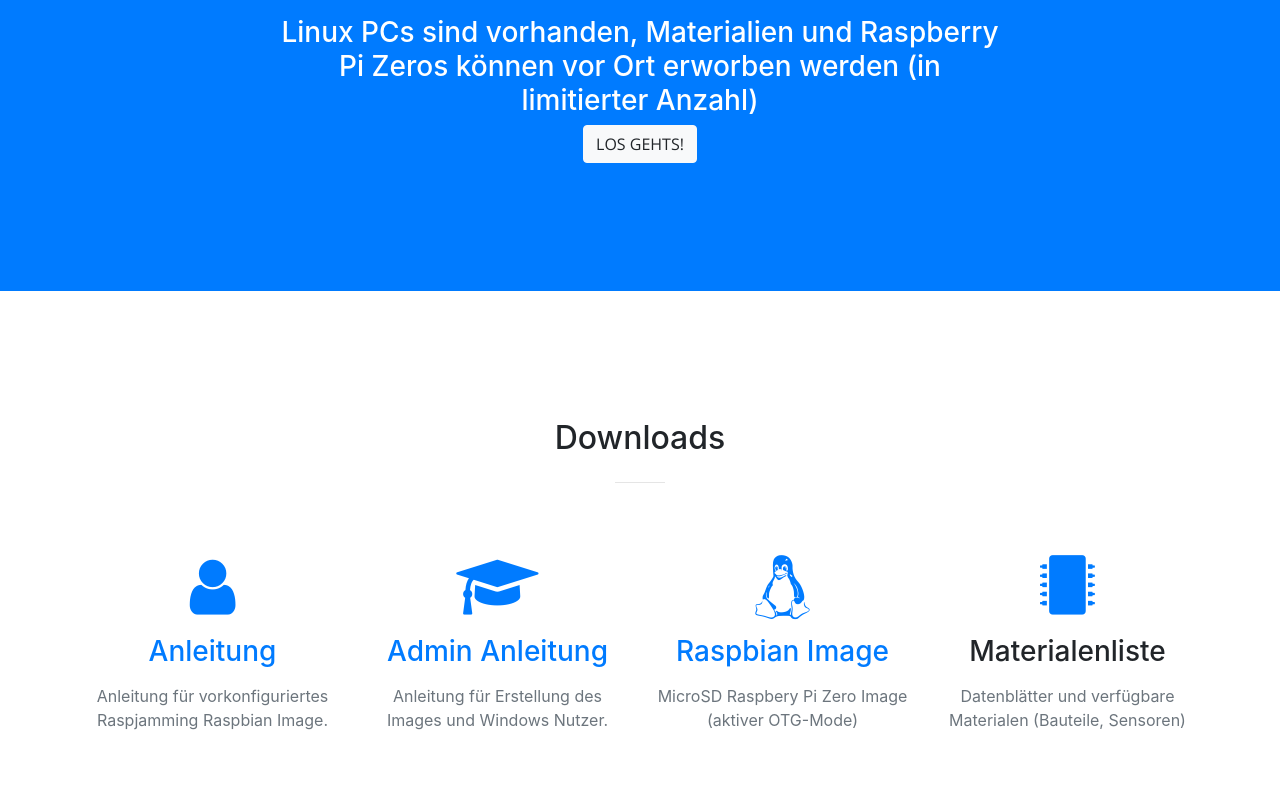
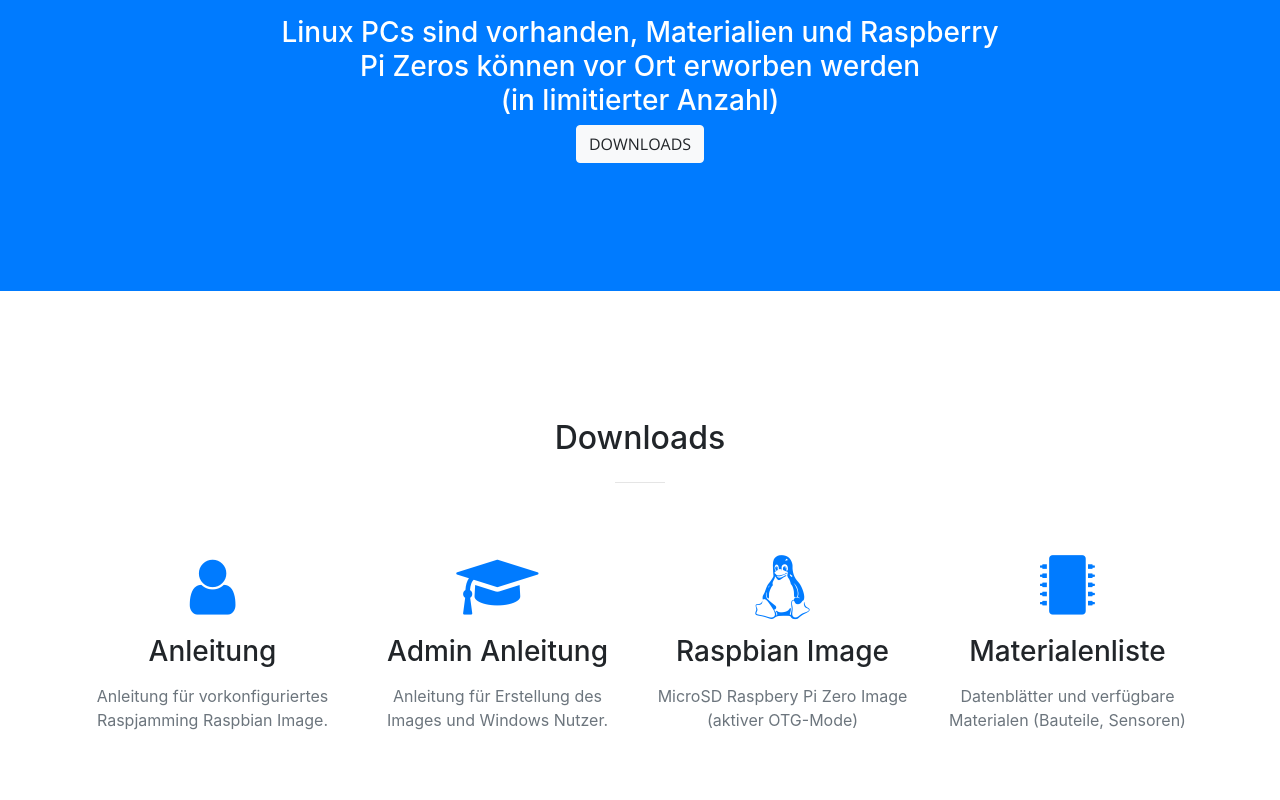
Before and after one commit to GrazerComputerClub/Raspjamming-Doc, a website with bundled scripts: page index.html in a window 1280 px wide. Shown: the part 1240-2040 px from the top of the page. Built offline with nearby package versions, Linux system fonts and the light colour scheme.

Commit message:
Termin korrigiert, Downloads deaktiviert

```diff
--- a/index.html
+++ b/index.html
@@ -60,7 +60,7 @@
           <div class="col-lg-10 mx-auto">
             <h1>
               <strong>Raspjamming @ GLT</strong><BR>
-              28. April 14:30 - 17:30 <BR>
+              27. April 14:30 - 17:30 <BR>
               FH Joanneum Graz
             </h1>
             <hr>
@@ -82,10 +82,10 @@
             <p class="text-faded mb-4"><strong>Beim Raspjamming treffen sich Leute um an einem Raspberry Pi Projekt ihrer Wahl zu arbeiten. Die Teilnehmer können frei entscheiden was sie machen wollen, ob Blinklicht, Ampelsteuerung, Display, Sensoren oder Überwachungskamera. Leute treffen zusammen und können sich austauschen und gemeinsam programmieren und basteln. Für Anfänger und Interessierte werden gedruckte Anleitungen zur Verfügung gestellt, um ein einfaches elektronisches Projekt umsetzen zu können. Für die Programmerstellung kann Shell-Script, Python, C# oder C verwendet werden. Erfahrene Programmierer  werden vor Ort sein und mit Rat und Tat helfen.</strong></p>
 
             <hr class="light my-4">
-            <h3 class="section-heading text-white">Linux PCs sind vorhanden, Materialien und Raspberry Pi Zeros können vor Ort erworben werden (in limitierter Anzahl)</h3>
+            <h3 class="section-heading text-white">Linux PCs sind vorhanden, Materialien und Raspberry Pi Zeros können vor Ort erworben werden<BR>(in limitierter Anzahl)</h3>
 
 
-            <a class="btn btn-light btn-xl js-scroll-trigger" href="#services">Los gehts!</a>
+            <a class="btn btn-light btn-xl js-scroll-trigger" href="#services">Downloads</a>
 
           </div>
         </div>
@@ -109,21 +109,24 @@
           <div class="col-lg-3 col-md-6 text-center">
             <div class="service-box mt-5 mx-auto">
               <i class="fa fa-4x fa-user text-primary mb-3 sr-icons"></i>
-              <a href="Raspjamming.pdf"><h3 class="mb-3">Anleitung</h3></a>
+              <!-- <a href="Raspjamming.pdf"><h3 class="mb-3">Anleitung</h3></a> -->
+              <h3 class="mb-3">Anleitung</h3>
               <p class="text-muted mb-0">Anleitung für vorkonfiguriertes Raspjamming Raspbian Image.</p>
             </div>
           </div>
           <div class="col-lg-3 col-md-6 text-center">
             <div class="service-box mt-5 mx-auto">
               <i class="fa fa-4x fa-graduation-cap text-primary mb-3 sr-icons"></i>
-              <a href="Raspjamming-Admin.pdf"><h3 class="mb-3">Admin Anleitung</h3></a>
+              <!--<a href="Raspjamming-Admin.pdf"><h3 class="mb-3">Admin Anleitung</h3></a> -->
+              <h3 class="mb-3">Admin Anleitung</h3>
               <p class="text-muted mb-0">Anleitung für Erstellung des Images und Windows Nutzer.</p>
             </div>
           </div>
           <div class="col-lg-3 col-md-6 text-center">
             <div class="service-box mt-5 mx-auto">
               <i class="fa fa-4x fa-linux text-primary mb-3 sr-icons"></i> <!-- a-newspaper-o fa-file-pdf-o-->
-              <a href="Raspjamming.img.gz"><h3 class="mb-3">Raspbian Image</h3></a>
+              <!--<a href="Raspjamming.img.gz"><h3 class="mb-3">Raspbian Image</h3></a> -->
+              <h3 class="mb-3">Raspbian Image</h3>
               <p class="text-muted mb-0">MicroSD Raspbery Pi Zero Image (aktiver OTG-Mode)</p>
             </div>
           </div>
```
